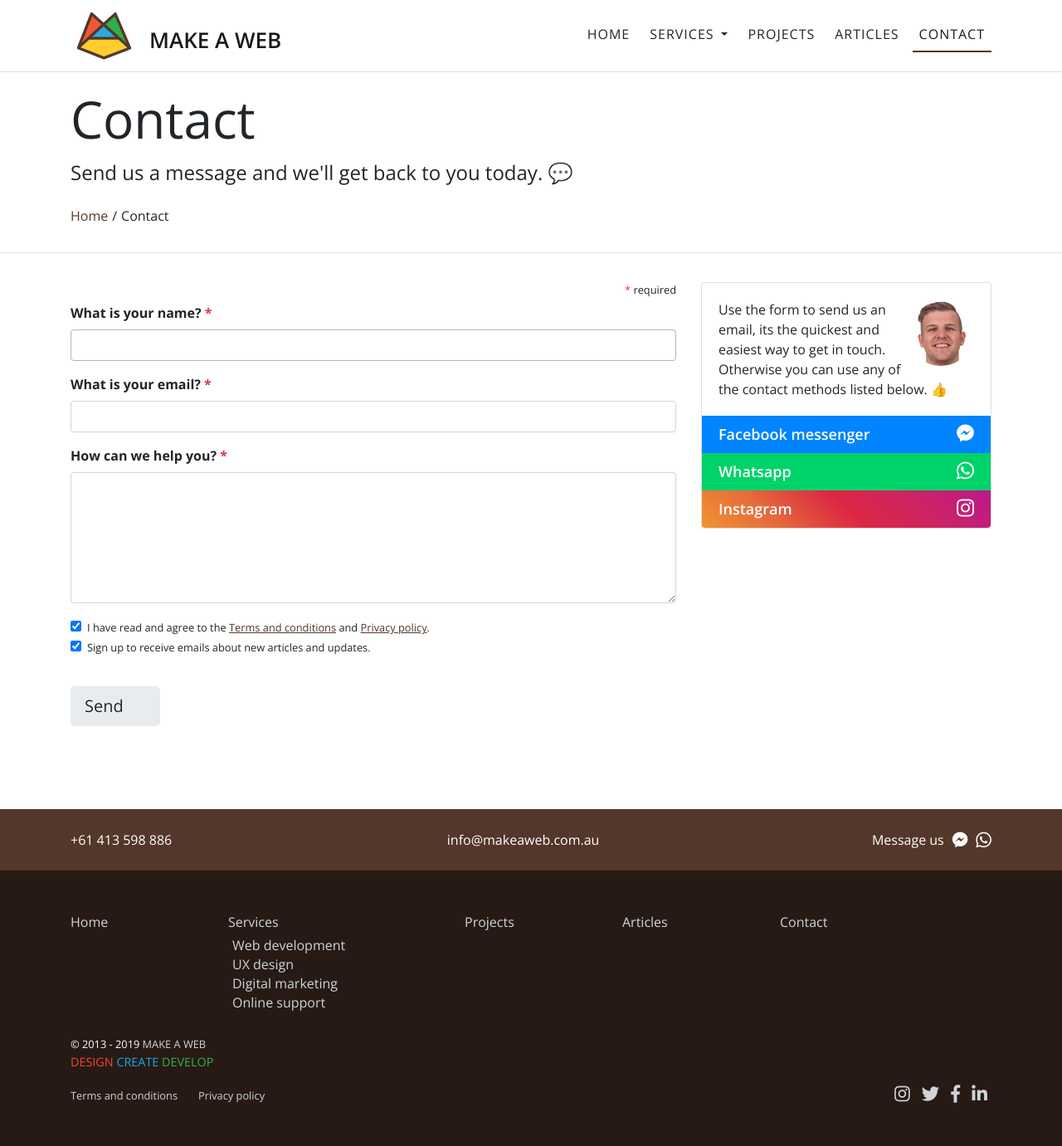
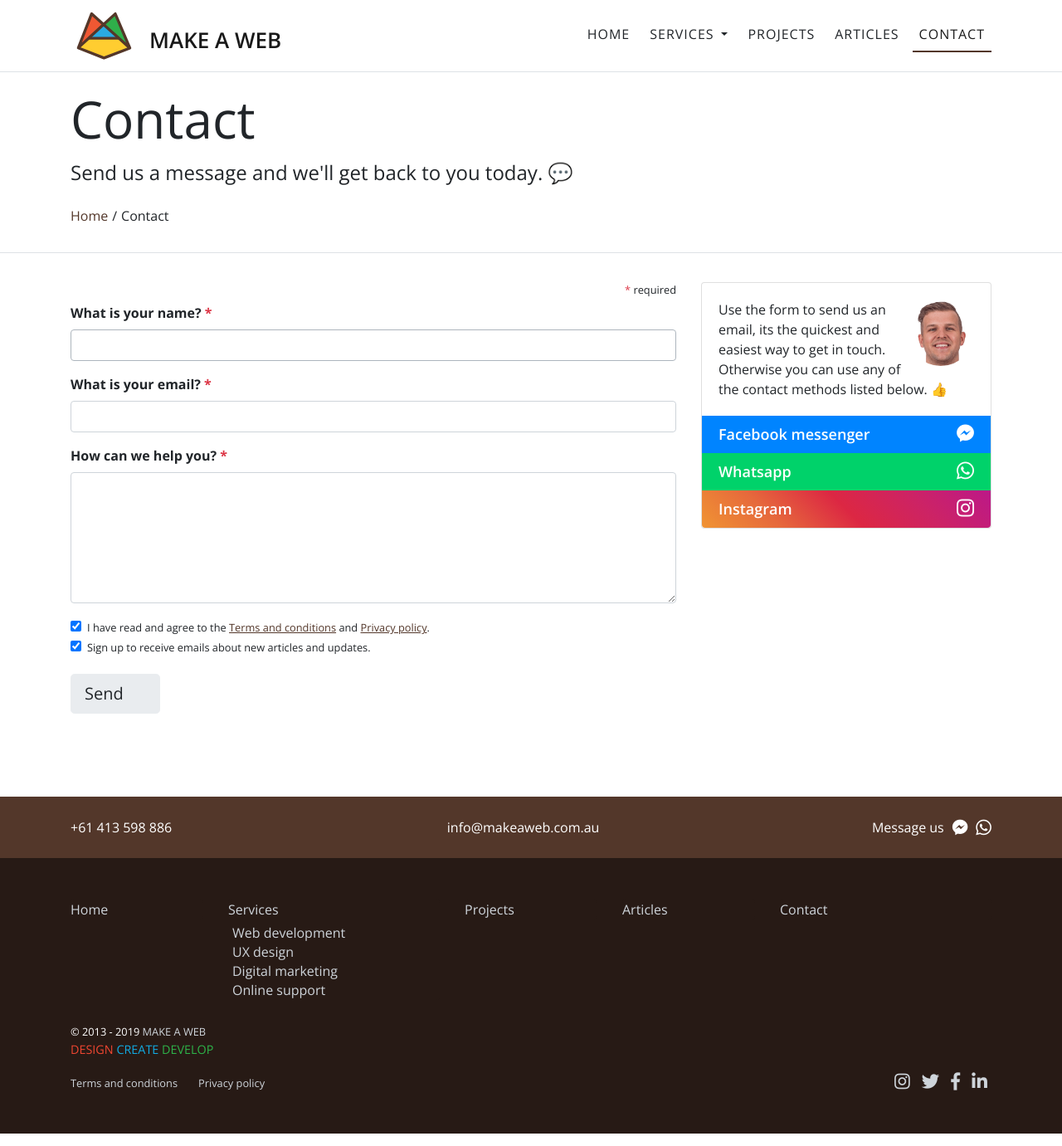
Before and after one commit to makeaweb/maw, a Jekyll site: the page built from contact.html, in a window 1280 px wide and 1381 px high. Shown: the whole window at 83% size. Built offline with Jekyll 4.4.1, drawn with Linux system fonts in a browser that asks for light colours; nearby versions of some CDN libraries; comment, search, counter and statistics services are not loaded.

```diff
--- a/contact.html
+++ b/contact.html
@@ -51,7 +51,7 @@
                                     <small>Sign up to receive emails about new articles and updates.</small>
                                 </label>
                             </div>
-                            <button type="submit" value="Subscribe" name="subscribe" id="mc-embedded-subscribe" class="btn btn-light btn-lg mt-4 text-dark">Send <i class="ml-2 fal fa-paper-plane"></i></button>
+                            <button type="submit" value="Subscribe" name="subscribe" id="mc-embedded-subscribe" class="btn btn-light btn-lg mt-1 text-dark">Send <i class="ml-2 fal fa-paper-plane"></i></button>
                         </div>
                     </div>
                     <div id="mce-responses" class="clear">
```
Also changed, not shown: 2 other files.
